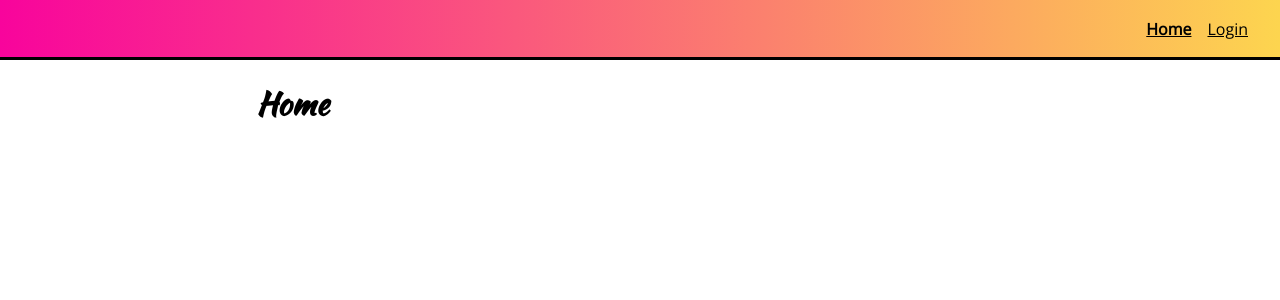
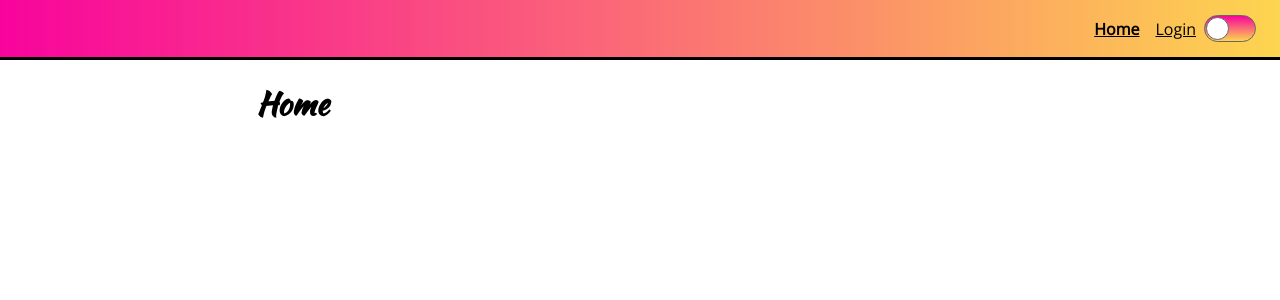
Before and after one commit to elchinovzla/styled-components-v5, a React (Create React App) app: page / in a window 1280 px wide. Shown: the top 300 px of the page. Built offline with nearby package versions, Linux system fonts and the light colour scheme.

Commit message:
add theme toggle

```diff
--- a/src/components/App.js
+++ b/src/components/App.js
@@ -2,25 +2,33 @@
 import { BrowserRouter, Routes, Route } from 'react-router-dom';
 import Home from 'components/pages/Home';
 import Login from 'components/pages/Login';
+import { darkTheme, lightTheme } from 'themes';
+import { useState } from 'react';
 
 const GlobalStyle = createGlobalStyle`
   body{
-    background: white;
+    background: ${(p) => p.theme.bodyBackgroundColor};
     min-height: 100vh;
     margin: 0;
-    color: black;
+    color: ${(p) => p.theme.bodyFontColor};
     font-family: 'Kaushan Script';
   }
 `;
 
-const theme = {
-  primaryColor: '#f8049c',
-  secondaryColor: '#fdd54f',
-};
+function App() {
+  const [theme, setTheme] = useState(lightTheme);
 
-function App() {
   return (
-    <ThemeProvider theme={theme}>
+    <ThemeProvider
+      theme={{
+        ...theme,
+        setTheme: () => {
+          setTheme((currentTheme) =>
+            currentTheme.id === 'light' ? darkTheme : lightTheme
+          );
+        },
+      }}
+    >
       <GlobalStyle />
       <BrowserRouter>
         <Routes>
--- a/src/components/common/Header.js
+++ b/src/components/common/Header.js
@@ -1,6 +1,7 @@
-import { useState } from 'react';
-import styled from 'styled-components';
+import { useState, useContext } from 'react';
+import styled, { ThemeContext } from 'styled-components';
 import { Link as ReactRouterDomLink, useLocation } from 'react-router-dom';
+import Toggle from './Toggle';
 
 const HeaderWrapper = styled.header`
   height: 60px;
@@ -28,7 +29,7 @@
   padding: 8px;
   box-sizing: border-box;
   border-bottom: 3px solid ${(props) => props.theme.secondaryColorColor};
-  background: white;
+  background: ${(props) => props.theme.bodyBackgroundColor};
 
   @media (min-width: 768px) {
     display: flex;
@@ -53,7 +54,7 @@
   box-sizing: border-box;
   margin: auto 0;
   font-weight: ${(props) => (props.isActive ? 'bold' : 'normal')};
-  color: black;
+  color: ${(props) => props.theme.bodyFontColor};
 `;
 
 const MobileMenuIcon = styled.div`
@@ -62,7 +63,7 @@
   padding: 5px;
   > div {
     height: 3px;
-    background: black;
+    background: ${(props) => props.theme.bodyFontColor};
     margin: 5px 0;
     width: 100%;
   }
@@ -75,6 +76,8 @@
 const Header = () => {
   const { pathname } = useLocation();
   const [isMenuOpen, setIsMenuOpen] = useState(false);
+  const { id, setTheme } = useContext(ThemeContext);
+
   return (
     <HeaderWrapper>
       <MobileMenuIcon onClick={() => setIsMenuOpen((s) => !s)}>
@@ -89,6 +92,7 @@
         <StyledLink to="/login" isActive={pathname === '/login'}>
           Login
         </StyledLink>
+        <Toggle onToggle={setTheme} isActive={id === 'dark'} />
       </Menu>
     </HeaderWrapper>
   );
--- /dev/null
+++ b/src/components/common/Toggle.js
@@ -0,0 +1,40 @@
+import styled from 'styled-components';
+
+const primaryGradient = ({ theme }) => theme.primaryColor;
+const secondaryGradient = ({ theme }) => theme.secondaryColor;
+
+const ToggleWrapper = styled.div`
+  width: 50px;
+  min-width: 50px;
+  height: 25px;
+  border-radius: 25px;
+  border: 1px solid #666;
+  margin: auto;
+  display: flex;
+  background: linear-gradient(
+    to bottom,
+    ${primaryGradient},
+    ${secondaryGradient}
+  );
+`;
+
+const Notch = styled.div`
+  height: 21px;
+  width: 21px;
+  border: 1px solid #666;
+  margin-top: 1px;
+  background: white;
+  border-radius: 50%;
+  transition: transform 0.1s linear;
+  transform: translate(${(props) => (props.isActive ? '26px' : '1px')});
+`;
+
+const Toggle = ({ isActive, onToggle }) => {
+  return (
+    <ToggleWrapper onClick={onToggle}>
+      <Notch isActive={isActive} />
+    </ToggleWrapper>
+  );
+};
+
+export default Toggle;
--- a/src/components/common/index.js
+++ b/src/components/common/index.js
@@ -4,3 +4,4 @@
 export * from './Input';
 export * from './PasswordInput';
 export * from './Spinner';
+export * from './Toggle';
--- /dev/null
+++ b/src/themes/dark.js
@@ -0,0 +1,9 @@
+const theme = {
+  id: 'dark',
+  primaryColor: 'black',
+  secondaryColor: 'midnightblue',
+  bodyBackgroundColor: 'black',
+  bodyFontColor: 'white',
+};
+
+export default theme;
--- /dev/null
+++ b/src/themes/index.js
@@ -0,0 +1,2 @@
+export { default as darkTheme } from './dark';
+export { default as lightTheme } from './light';
--- /dev/null
+++ b/src/themes/light.js
@@ -0,0 +1,9 @@
+const theme = {
+  id: 'light',
+  primaryColor: '#f8049c',
+  secondaryColor: '#fdd54f',
+  bodyBackgroundColor: 'white',
+  bodyFontColor: 'black',
+};
+
+export default theme;
```
